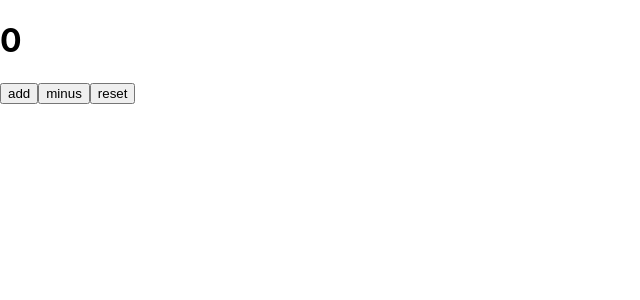
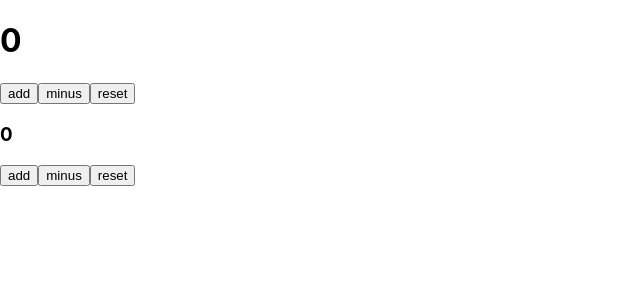
Before and after one commit to Olegogonovskyi/js_2024_ogonowskyi, a React (Create React App) app: page / in a window 1280 px wide. Shown: the top 300 px of the page, without its empty margins (0-640 px from the left). Built offline with nearby package versions, Linux system fonts and the light colour scheme.

Commit message:
Train_2: play with useReducer

```diff
--- a/src/App.tsx
+++ b/src/App.tsx
@@ -1,7 +1,8 @@
 import React, {FC, useReducer} from 'react';
 import './App.css';
+import Test from "./Test";
 
-const redusActions = (state: number, action: {type: string, playload: number}) => {
+const redusActions = (state: number, action: {type: string}) => {
   switch (action.type) {
       case 'add':
           return ++state;
@@ -18,13 +19,13 @@ const App: FC = () => {
     const [number, dispatch] = useReducer(redusActions, 0);
 
     const add = () => {
-      dispatch({type: 'add', playload:0});
+      dispatch({type: 'add'});
     }
     const minus = () => {
-        dispatch({type: 'minus', playload:0});
+        dispatch({type: 'minus'});
     }
     const reset = () => {
-        dispatch({type: 'reset', playload:0});
+        dispatch({type: 'reset'});
     }
 
 
@@ -34,6 +35,8 @@ const App: FC = () => {
           <button onClick={add}>add</button>
           <button onClick={minus}>minus</button>
           <button onClick={reset}>reset</button>
+
+          <Test/>
       </div>
   );
 };
--- /dev/null
+++ b/src/Test.tsx
@@ -0,0 +1,37 @@
+import React, {useReducer} from 'react';
+
+
+const reduseAction = (state:number, action: {type: string, payload: number}) => {
+  switch (action.type) {
+      case 'add':
+          return ++state;
+      case 'minus':
+          return --state;
+      case  'reset':
+          return 0
+  }
+  return state
+}
+const Test = () => {
+    const [number, dispatch] = useReducer(reduseAction, 0)
+    const add = () => {
+      dispatch({type: 'add', payload: 0})
+    }
+    const minus = () => {
+        dispatch({type: 'minus', payload: 0})
+    }
+    const reset = () => {
+        dispatch({type: 'reset', payload: 0})
+    }
+
+    return (
+        <div>
+            <h3>{number}</h3>
+            <button onClick={add} >add</button>
+            <button onClick={minus} >minus</button>
+            <button onClick={reset} >reset</button>
+        </div>
+    );
+};
+
+export default Test;
```
